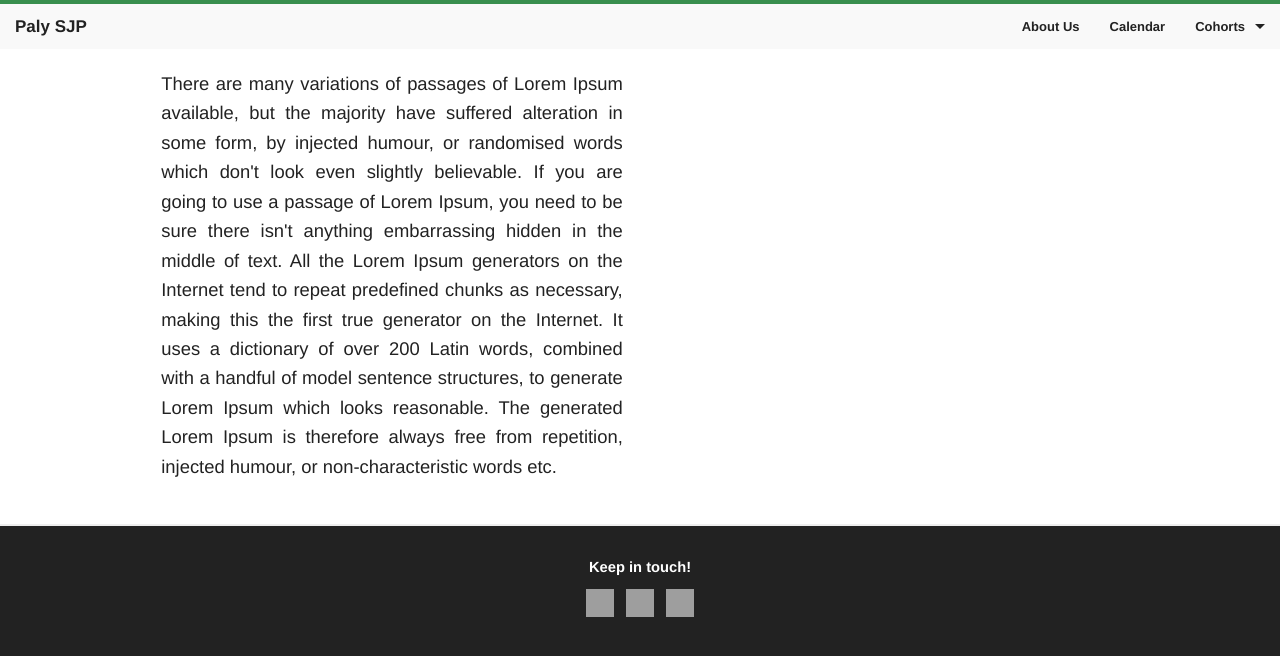
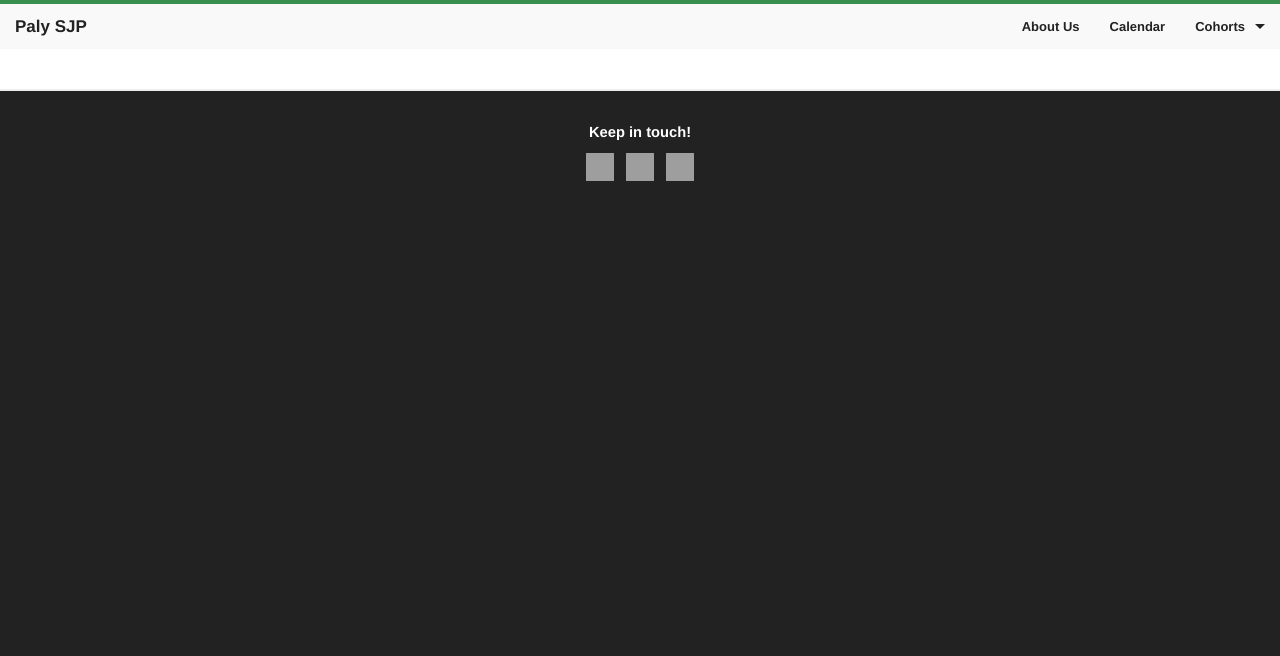
Before and after one commit to rafilong/palysjp-website, a Jekyll site: the page built from about.html, in a window 1280 px wide. Shown: the top 656 px of the page. Built offline with Jekyll 4.4.1, drawn with Linux system fonts in a browser that asks for light colours; Markdown is read by kramdown in place of the engine named in the settings; grey boxes are pictures that could not be loaded.

Commit message:
Fixed various margin issues

```diff
--- a/about.html
+++ b/about.html
@@ -2,11 +2,3 @@
 layout: default
 title: About Us
 ---
-
-<div class="row">
-  <div class="small-12 large-6 columns">
-    <p>There are many variations of passages of Lorem Ipsum available, but the majority have suffered alteration in some form, by injected humour, or randomised words which don't look even slightly believable. If you are going to use a passage of Lorem Ipsum, you need to be sure there isn't anything embarrassing hidden in the middle of text. All the Lorem Ipsum generators on the Internet tend to repeat predefined chunks as necessary, making this the first true generator on the Internet. It uses a dictionary of over 200 Latin words, combined with a handful of model sentence structures, to generate Lorem Ipsum which looks reasonable. The generated Lorem Ipsum is therefore always free from repetition, injected humour, or non-characteristic words etc.</p>
-  </div>
-  <div class="small-12 large-6 columns">
-  </div>
-</div>
--- a/assets/css/custom.css
+++ b/assets/css/custom.css
@@ -22,6 +22,7 @@
 
 .logo {
     margin: 4px;
+    margin-bottom: 16px;
     width: 28px;
     height: 28px; }
 
--- a/index.html
+++ b/index.html
@@ -5,7 +5,7 @@
 
 <div class="row" style="text-align:center;">
   <div class="large-12 columns">
-    <img src="/assets/img/logo/sjplogonormal.png" style="width:40%; margin:20px;"/>
+    <img src="/assets/img/logo/sjplogonormal.png" style="width:40%; margin-bottom:20px;"/>
     <div style="width:80%; margin:0 auto">
       <p style="color:#929d99; font-size:15px;">
 	The Social Justice Pathway is a three-year program featuring self-direction and project-based learning in an interdisciplinary model rooted in community action and collaboration. This program is for students interested in empowerment, conviction, and the passion to build a better world. It's an opportunity for authentic education and experiential learning beyond the high school walls.
```
